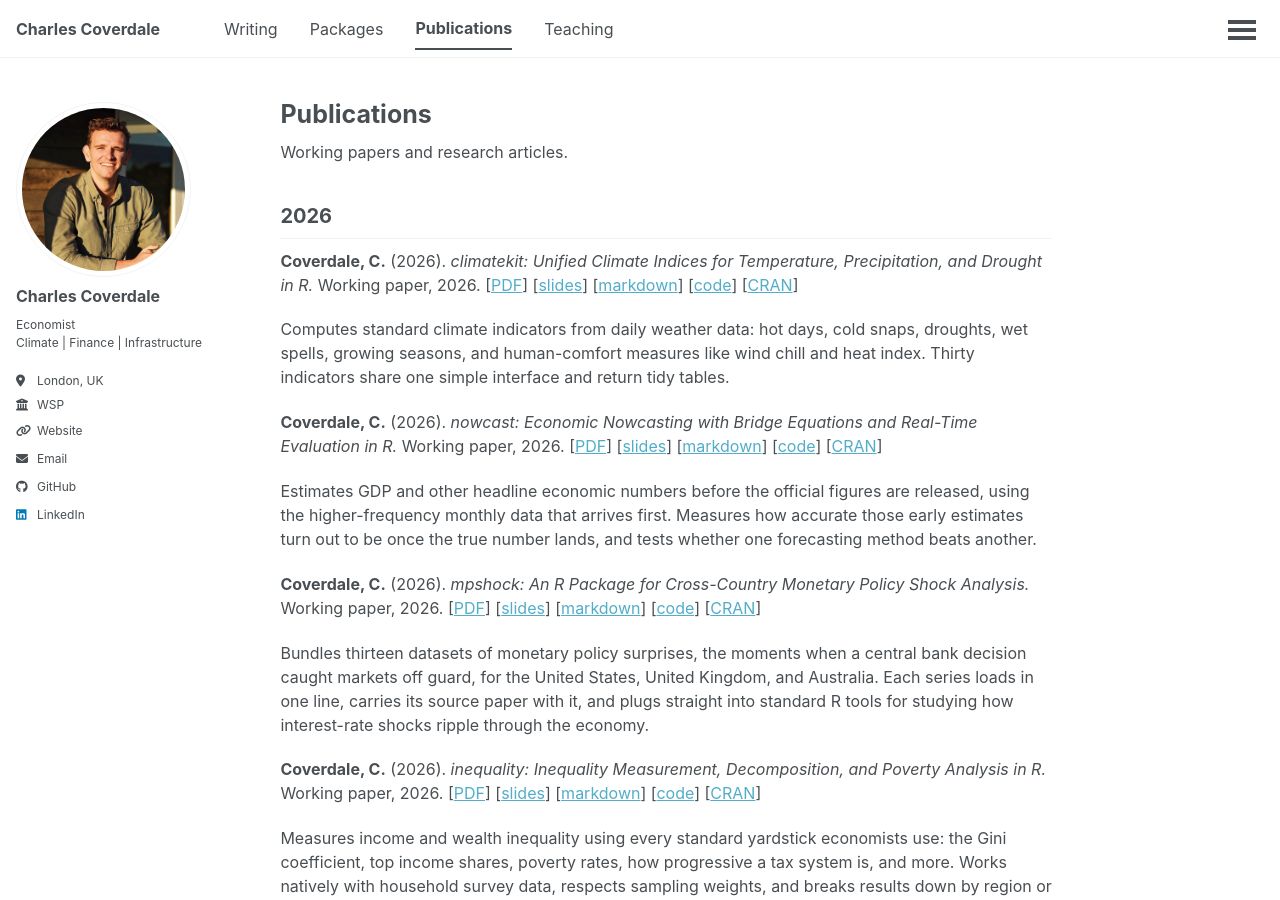
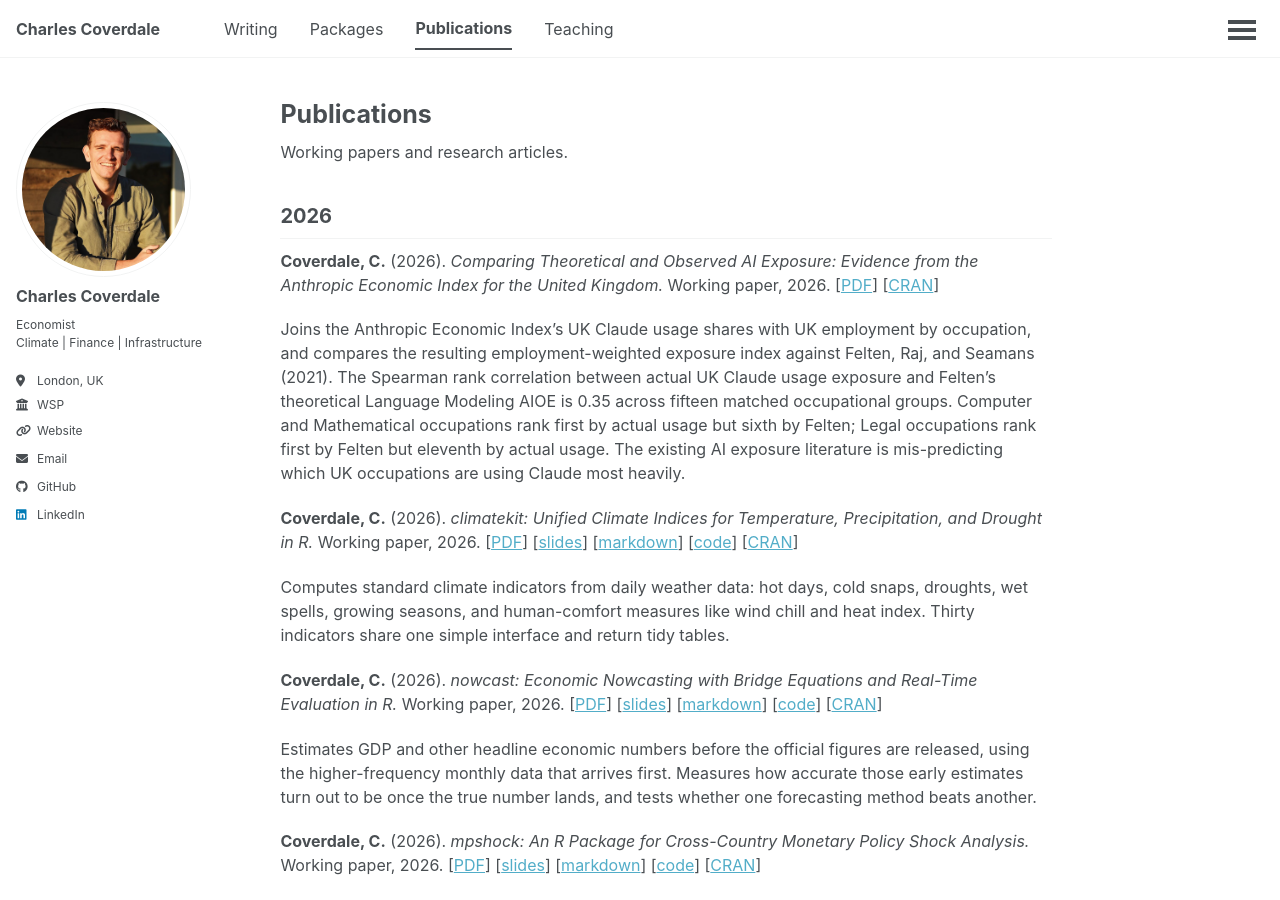
Before and after one commit to charlescoverdale/charlescoverdale.github.io, a Jekyll site: the page built from _pages/publications.md, in a window 1280 px wide and 900 px high. Built offline with Jekyll 4.4.1, drawn with Linux system fonts in a browser that asks for light colours; a script that is not in the unit is left out.

Commit message:
Add aieconindex package and UK AI exposure working paper

```diff
--- a/_pages/publications.md
+++ b/_pages/publications.md
@@ -8,6 +8,10 @@ author_profile: true
 Working papers and research articles.
 
 ## 2026
+
+**Coverdale, C.** (2026). *Comparing Theoretical and Observed AI Exposure: Evidence from the Anthropic Economic Index for the United Kingdom.* Working paper, 2026. \[[PDF](/files/coverdale_uk_ai_exposure_2026.pdf)\] \[[CRAN](https://CRAN.R-project.org/package=aieconindex)\]
+
+Joins the Anthropic Economic Index's UK Claude usage shares with UK employment by occupation, and compares the resulting employment-weighted exposure index against Felten, Raj, and Seamans (2021). The Spearman rank correlation between actual UK Claude usage exposure and Felten's theoretical Language Modeling AIOE is 0.35 across fifteen matched occupational groups. Computer and Mathematical occupations rank first by actual usage but sixth by Felten; Legal occupations rank first by Felten but eleventh by actual usage. The existing AI exposure literature is mis-predicting which UK occupations are using Claude most heavily.
 
 **Coverdale, C.** (2026). *climatekit: Unified Climate Indices for Temperature, Precipitation, and Drought in R.* Working paper, 2026. \[[PDF](/files/coverdale_climatekit_2026.pdf)\] \[[slides](/files/coverdale_climatekit_slides_2026.pdf)\] \[[markdown](https://github.com/charlescoverdale/climatekit/blob/main/paper/rj_submit/climatekit.Rmd)\] \[[code](https://github.com/charlescoverdale/climatekit)\] \[[CRAN](https://CRAN.R-project.org/package=climatekit)\]
 
```
Also changed, not shown: _pages/packages.md (+1 -0 lines), 1 other file.
